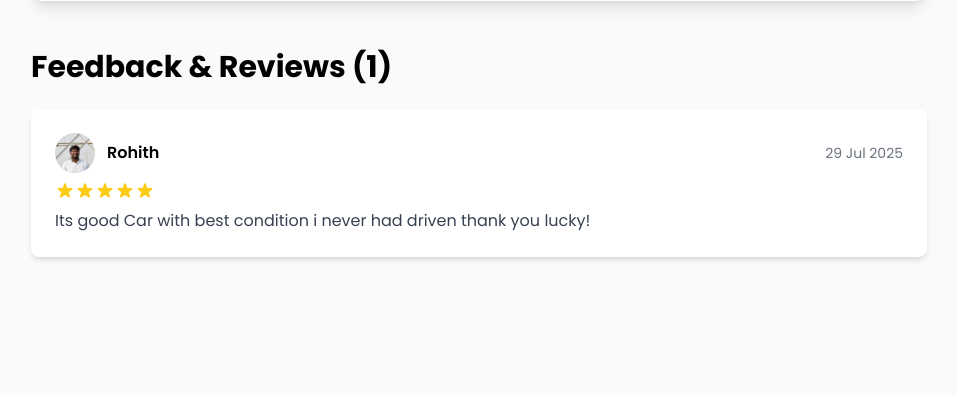
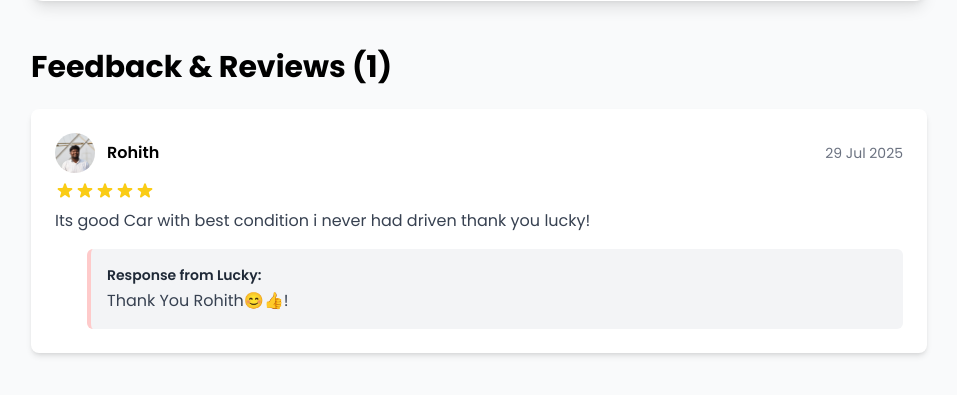
Before and after one commit to rohiththumma/CarHub, a Django app: a page that uses templates/profile.html in a window 1280 px wide. Shown: the part 339-734 px from the top of the page, without its empty margins (161-1118 px from the left). Run offline with Django 5.2, Linux system fonts and the light colour scheme; data comes from the database, SQL or seed files in the repository; both versions use the stored data as it was after the commit; some libraries are stand-ins or nearby versions.

Commit message:
changes done

```diff
--- a/listings/models.py
+++ b/listings/models.py
@@ -91,6 +91,7 @@ class Review(models.Model):
     )
     comment = models.TextField()
     timestamp = models.DateTimeField(auto_now_add=True)
+    seller_response = models.TextField(null=True, blank=True, verbose_name="Seller's Response")
 
     def __str__(self):
         return f"Review for {self.seller.username} by {self.reviewer.username} ({self.rating} stars)"
--- a/listings/urls.py
+++ b/listings/urls.py
@@ -27,4 +27,5 @@ urlpatterns = [
     path('inbox/conversation/<int:listing_pk>/<int:other_user_pk>/', views.conversation_view, name='conversation'),
     path('my-purchases/', views.my_purchases_view, name='my-purchases'),
     path('my-purchases/<int:listing_pk>/review/', views.leave_review_view, name='leave-review'),
+    path('reviews/<int:review_pk>/respond/', views.add_review_response_view, name='add-review-response'),
 ]
--- a/listings/views.py
+++ b/listings/views.py
@@ -7,7 +7,7 @@ from django.contrib.auth.decorators import login_required
 from .models import CarListing, Message, User, Review, Profile, CarImage
 from .forms import (
     CarListingForm, UserUpdateForm, ProfileUpdateForm,
-    MessageForm, CarFilterForm, ReviewForm
+    MessageForm, CarFilterForm, ReviewForm,  SellerResponseForm
 )
 from django.contrib.auth import logout
 # --- Import F and Count ---
@@ -373,3 +373,33 @@ def unread_messages_context(request):
         unread_count = Message.objects.filter(receiver=request.user, is_read=False).count()
         return {'unread_messages_count': unread_count}
     return {}
+
+@login_required
+def add_review_response_view(request, review_pk):
+    review = get_object_or_404(Review, pk=review_pk)
+
+    # Security check: only the seller who received the review can respond
+    if request.user != review.seller:
+        messages.error(request, "You are not authorized to respond to this review.")
+        return redirect('profile', username=review.seller.username)
+
+    # Check if a response already exists
+    if review.seller_response:
+        messages.error(request, "A response has already been submitted for this review.")
+        return redirect('profile', username=review.seller.username)
+
+    if request.method == 'POST':
+        form = SellerResponseForm(request.POST, instance=review)
+        if form.is_valid():
+            form.save()
+            messages.success(request, "Your response has been added successfully.")
+            return redirect('profile', username=request.user.username)
+    else:
+        form = SellerResponseForm(instance=review)
+
+    context = {
+        'form': form,
+        'review': review,
+        'page_title': 'Respond to Review'
+    }
+    return render(request, 'add_review_response.html', context)
--- a/templates/profile.html
+++ b/templates/profile.html
@@ -69,6 +69,18 @@
                     {% endfor %}
                 </div>
                 <p class="text-gray-700">{{ review.comment }}</p>
+				{% if review.seller_response %}
+    <div class="mt-4 ml-8 bg-gray-100 p-4 rounded-md border-l-4 border-red-200">
+        <p class="text-sm font-semibold text-gray-800">Response from {{ review.seller.username }}:</p>
+        <p class="text-gray-700 mt-1">{{ review.seller_response }}</p>
+    </div>
+{% elif user == profile_user %}
+    <div class="mt-3 text-right">
+        <a href="{% url 'add-review-response' review.id %}" class="inline-block bg-gray-200 text-black text-xs font-bold py-1 px-3 rounded-lg hover:bg-gray-300 transition-colors">
+            Add Response
+        </a>
+    </div>
+{% endif %}
             </div>
             {% empty %}
             <div class="bg-white p-6 rounded-lg shadow-md text-center">
```
Also changed, not shown: listings/forms.py (+16 -0 lines), templates/add_review_response.html (added, +31 -0 lines), db.sqlite3, listings/migrations/0004_review_seller_response.py (added).
